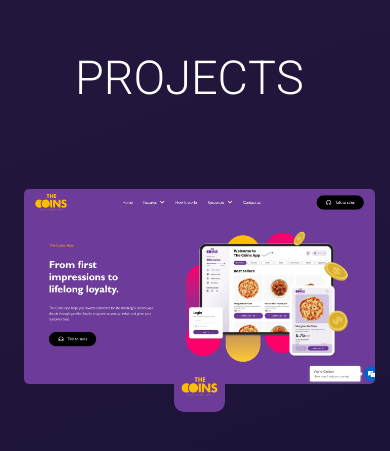
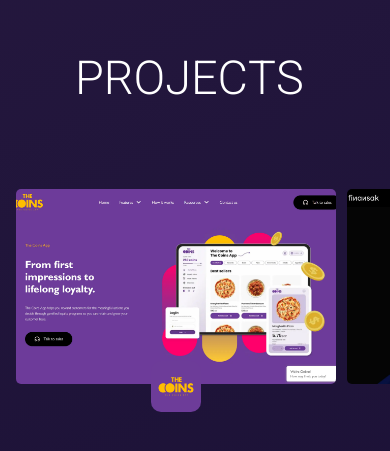
Before and after one commit to AndriaSalah/MyPortfolio, a React (Create React App) app: page / in a window 390 px wide. Shown: the part 3359-3810 px from the top of the page. Built offline with nearby package versions, Linux system fonts and the light colour scheme.

Commit message:
changed the projects design on mobile

```diff
--- a/src/Components/Projects/Project/Project.css
+++ b/src/Components/Projects/Project/Project.css
@@ -46,7 +46,7 @@
         height: 60vw;
     }
     .Project .wallpaper img{
-        width: 90vw;
+        width: 82vw;
         height: 50vw;
         border-radius: 5px ;
         filter: brightness(1);
--- a/src/Components/Projects/Projects.css
+++ b/src/Components/Projects/Projects.css
@@ -35,12 +35,12 @@
 
     }
     .Projects-container .ghost{
-        padding: 0 0.5rem;
+        padding: 0 ;
     }
     .Projects-wrapper{
         width: 100%;
         height: 100%;
-        gap: 1.5rem;
+        gap: 0.7rem;
         overflow-x: scroll ;
        padding: 0 1rem;
     }
```
